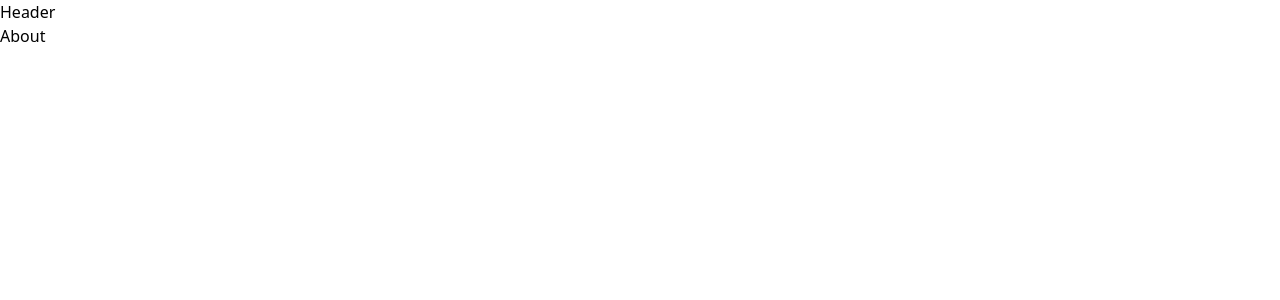
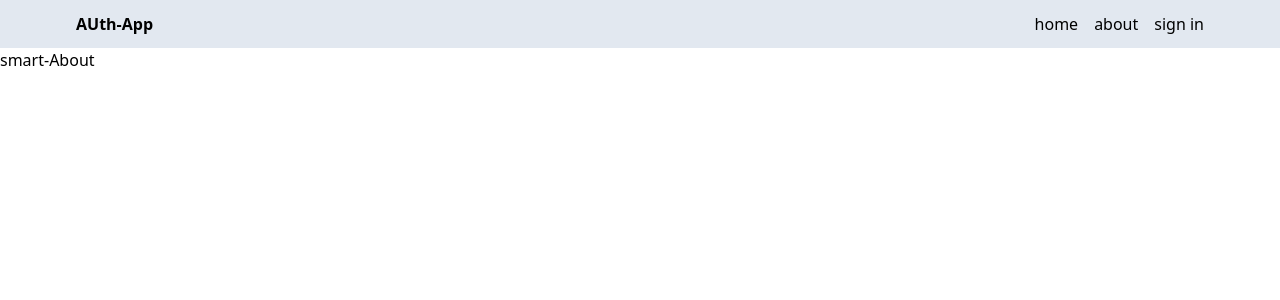
Before and after one commit to smartkelvin123/AUTH-PROJECT, a React (Vite) app in the folder client-app/: page /about in a window 1280 px wide. Shown: the top 300 px of the page. Built offline with nearby package versions, Linux system fonts and the light colour scheme.

Commit message:
completed-header

```diff
--- a/client-app/src/components/Header.jsx
+++ b/client-app/src/components/Header.jsx
@@ -1,9 +1,24 @@
 import React from "react";
+import { Link } from "react-router-dom";
 
 const Header = () => {
   return (
-    <div>
-      <h1>Header</h1>
+    <div className="bg-slate-200">
+      <div className="flex justify-between items-center max-w-6xl mx-auto p-3">
+        <h1 className="font-bold">AUth-App</h1>
+
+        <ul className="flex gap-4">
+          <Link to="/">
+            <li>home</li>
+          </Link>
+          <Link to="/about">
+            <li>about</li>
+          </Link>
+          <Link to="sign-in">
+            <li>sign in </li>
+          </Link>
+        </ul>
+      </div>
     </div>
   );
 };
--- a/client-app/src/pages/About.jsx
+++ b/client-app/src/pages/About.jsx
@@ -1,7 +1,7 @@
 import React from "react";
 
 const About = () => {
-  return <div>About</div>;
+  return <div>smart-About</div>;
 };
 
 export default About;
--- a/client-app/src/pages/SignIn.jsx
+++ b/client-app/src/pages/SignIn.jsx
@@ -3,7 +3,7 @@ import React from "react";
 const SignIn = () => {
   return (
     <div>
-      <h1>SignIn</h1>
+      <h1>smart-SignIn</h1>
     </div>
   );
 };
```
